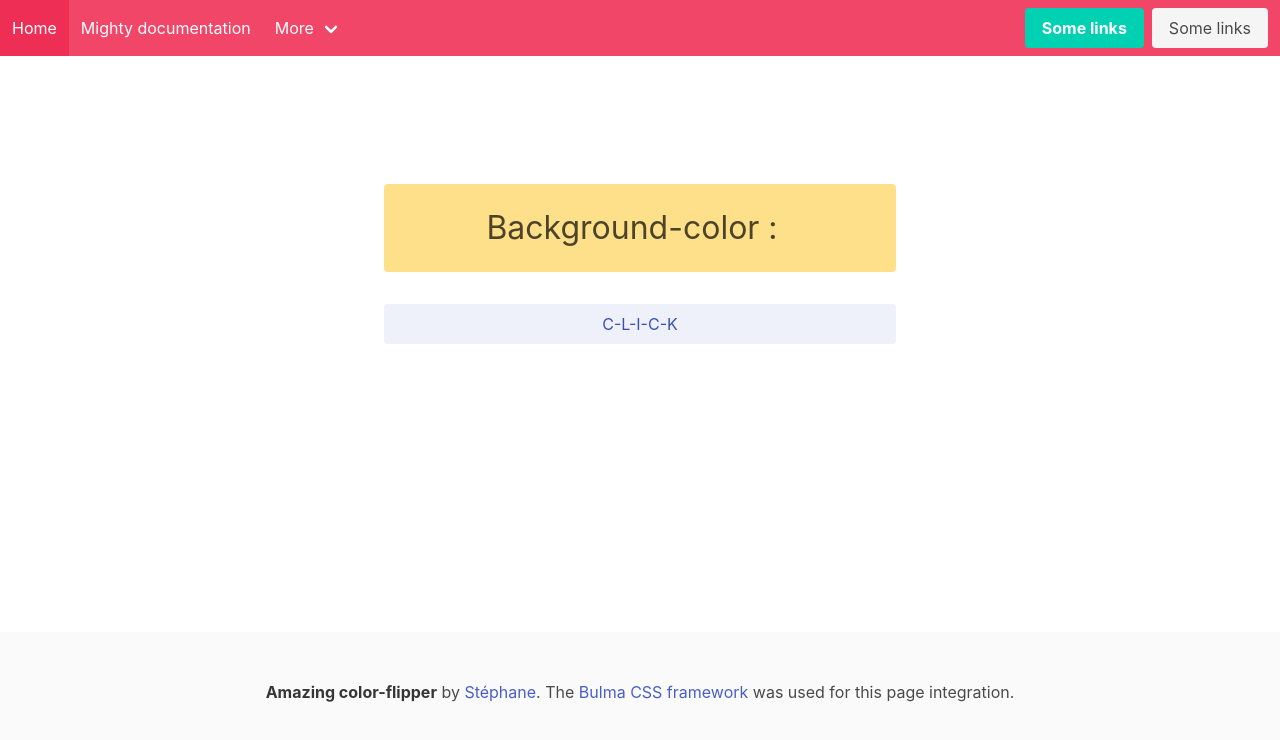
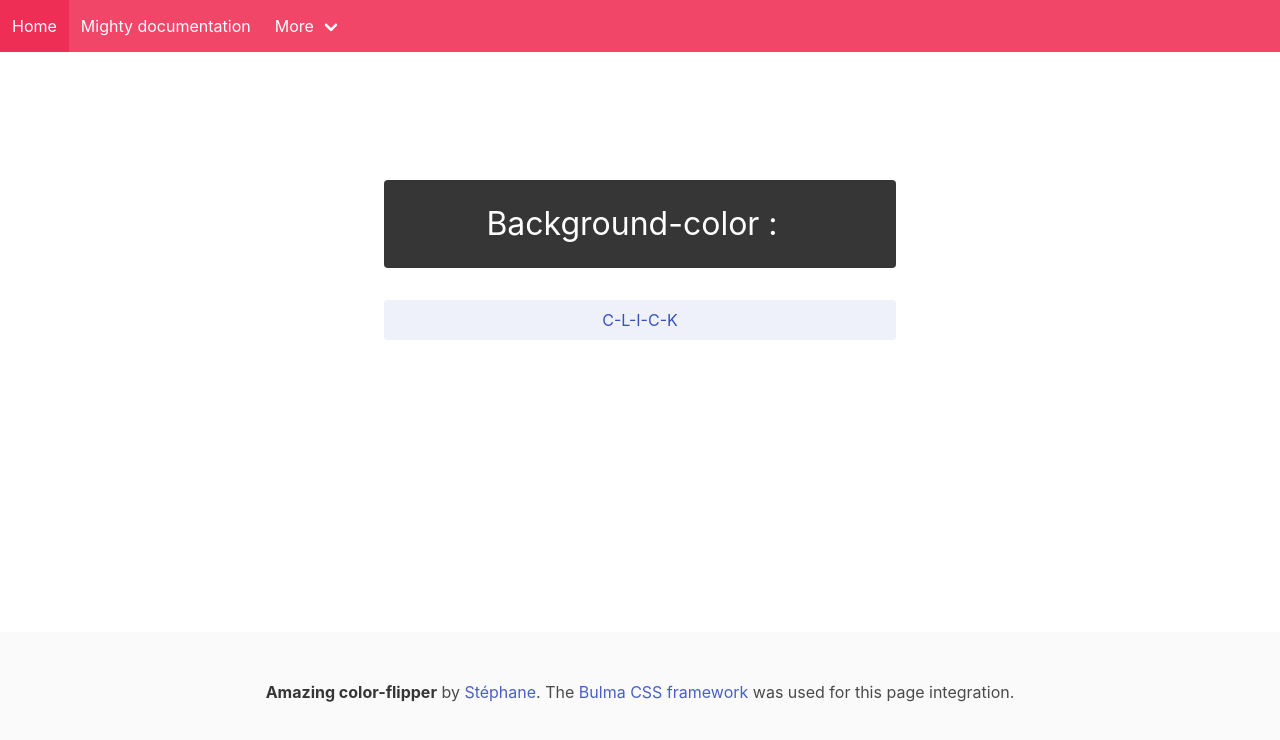
Before and after one commit to Dananando/color-flipper, a plain HTML site: page html/index.html in a window 1280 px wide. Drawn offline with Linux system fonts and the light colour scheme; a script that the page names is missing.

Commit message:
Avant app.js

```diff
--- a/html/index.html
+++ b/html/index.html
@@ -48,7 +48,7 @@
 					</div>
 				</div>
 
-				<div class="navbar-end">
+				<!-- <div class="navbar-end">
 					<div class="navbar-item">
 						<div class="buttons">
 							<a class="button is-primary">
@@ -59,13 +59,13 @@
 							</a>
 						</div>
 					</div>
-				</div>
+				</div> -->
 			</div>
 		</nav>
 	</header>
 	<div class="content" id="div-content">
 		<main id="main">
-			<div class="notification is-warning" id="background-color">
+			<div class="notification is-dark" id="background-color">
 				Background-color : <span id="color-span"></span>
 			</div>
 			<button class="button is-link is-light is-fullwidth" id="main-button">C-L-I-C-K</button>
```
